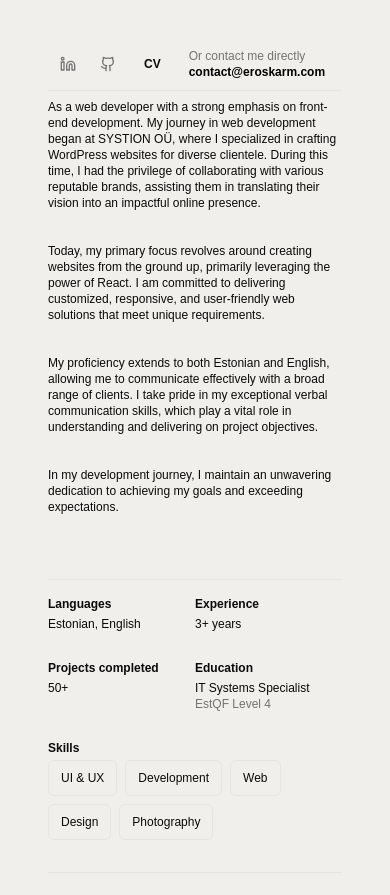
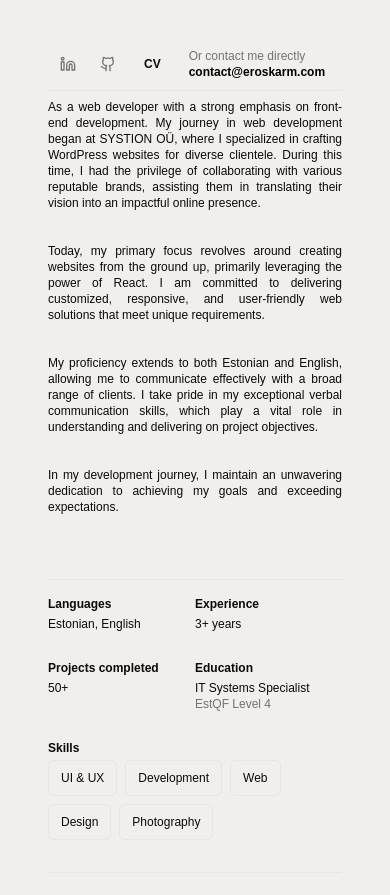
Before and after one commit to ErosKarm/eroskarm-portfolio, a Next.js app: page /about in a window 390 px wide. Shown: the part 845-1740 px from the top of the page. Built offline with nearby package versions, Linux system fonts and the light colour scheme; a web font is replaced by a local one.

Commit message:
text alignment

```diff
--- a/app/(main)/(routes)/about/page.tsx
+++ b/app/(main)/(routes)/about/page.tsx
@@ -84,7 +84,7 @@ const AboutPage = () => {
               </span>
             </div>
             <Separator className="mt-2" />
-            <p className="mt-2 text-xs sm:text-sm">
+            <p className="mt-2 text-xs sm:text-sm text-justify">
               As a web developer with a strong emphasis on front-end
               development. My journey in web development began at SYSTION OÜ,
               where I specialized in crafting WordPress websites for diverse
@@ -92,19 +92,19 @@ const AboutPage = () => {
               with various reputable brands, assisting them in translating their
               vision into an impactful online presence.
             </p>
-            <p className="mt-8 text-xs sm:text-sm">
+            <p className="mt-8 text-xs sm:text-sm text-justify">
               Today, my primary focus revolves around creating websites from the
               ground up, primarily leveraging the power of React. I am committed
               to delivering customized, responsive, and user-friendly web
               solutions that meet unique requirements.
             </p>
-            <p className="mt-8 text-xs sm:text-sm">
+            <p className="mt-8 text-xs sm:text-sm text-justify">
               My proficiency extends to both Estonian and English, allowing me
               to communicate effectively with a broad range of clients. I take
               pride in my exceptional verbal communication skills, which play a
               vital role in understanding and delivering on project objectives.
             </p>
-            <p className="mt-8 text-xs sm:text-sm  w-full">
+            <p className="mt-8 text-xs sm:text-sm  w-full text-justify">
               In my development journey, I maintain an unwavering dedication to
               achieving my goals and exceeding expectations.
             </p>
--- a/app/(main)/(routes)/privacy-policy/page.tsx
+++ b/app/(main)/(routes)/privacy-policy/page.tsx
@@ -3,7 +3,7 @@ import { Container } from "@/components/container";
 const PrivacyPolicy = () => {
   return (
     <section>
-      <Container className="max-w-[1000px] mt-[150px] flex flex-col gap-y-3 pb-24 lg:pb-0 px-10">
+      <Container className="max-w-[1000px] mt-[150px] flex flex-col gap-y-3 pb-24 lg:pb-24 px-10 ">
         <h2 className="text-4xl font-bold mb-6">Privacy Policy</h2>
         <p>
           At eroskarm.com, accessible from eroskarm.com, one of our main
```
